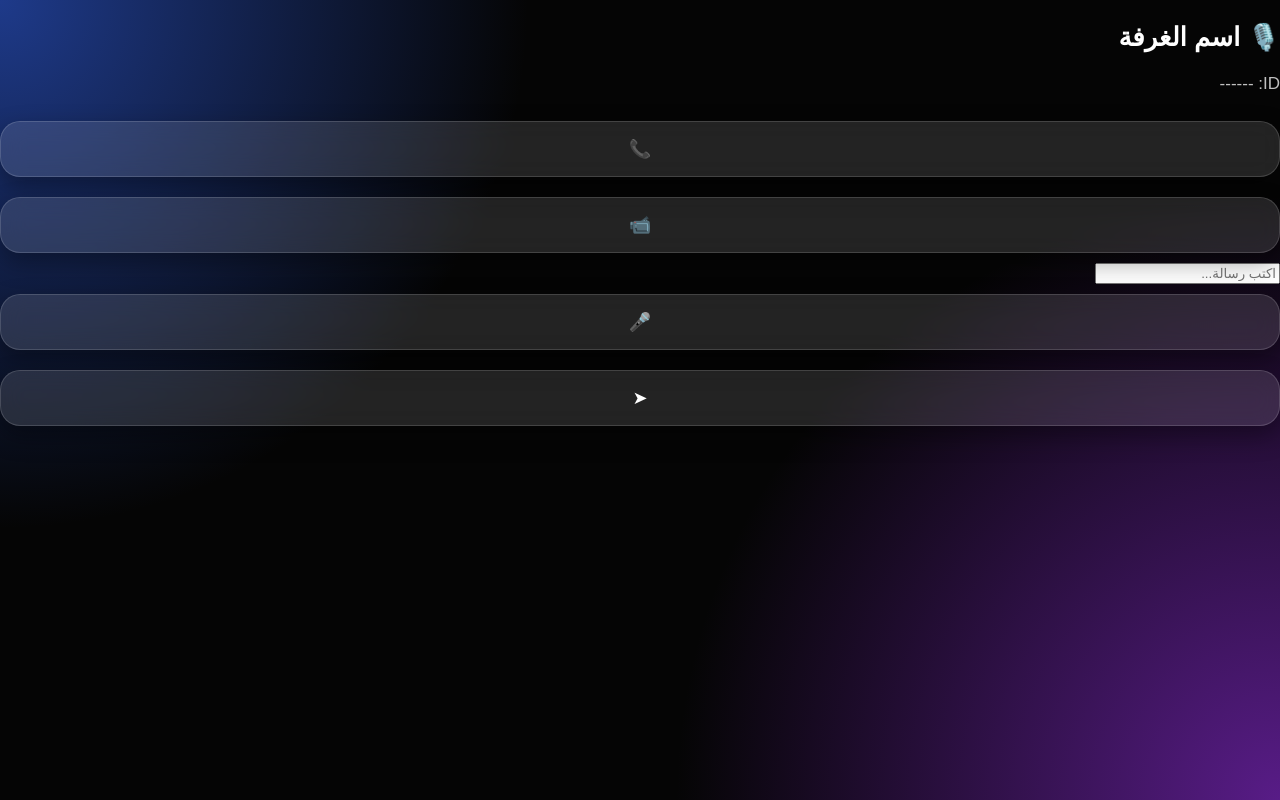
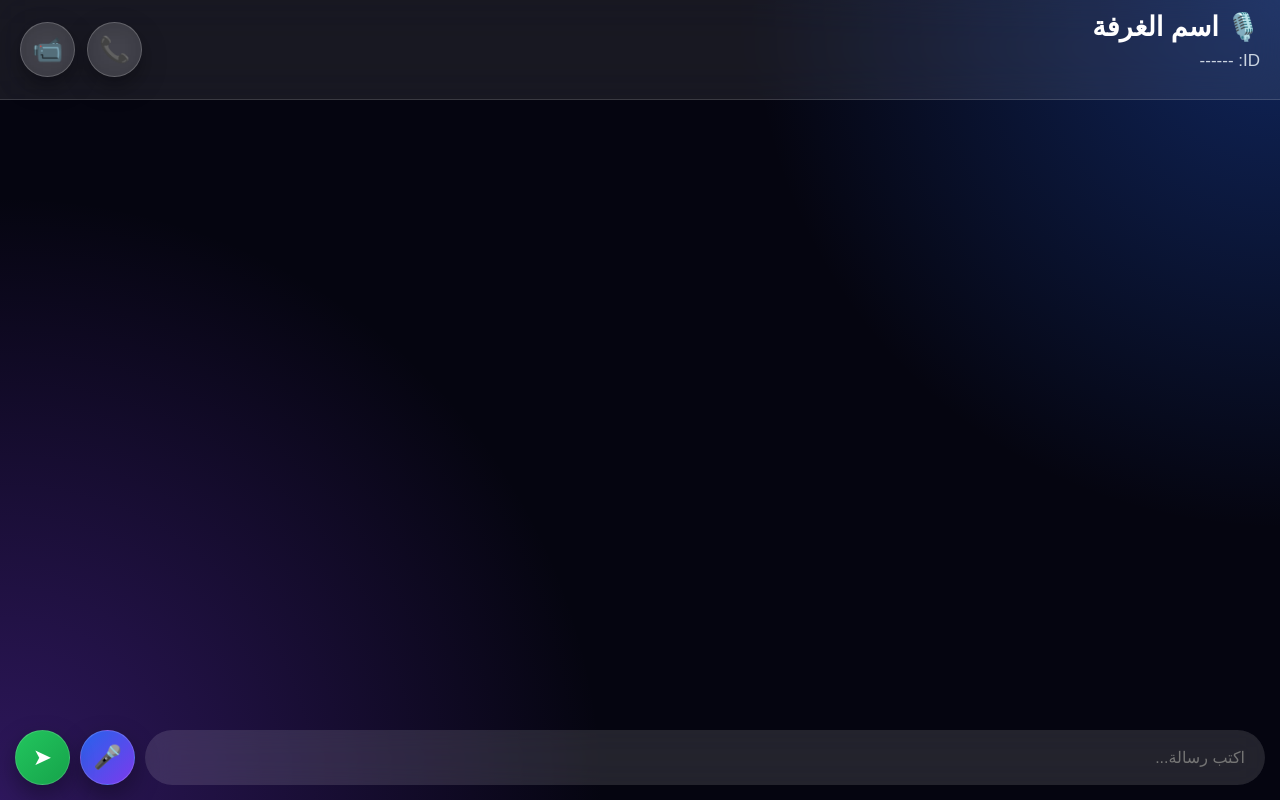
Before and after one commit to mecdjhjhnh37-collab/walkie-talkie-majd, a Flask app: page /room in a window 1280 px wide. Run offline with Flask 3, Linux system fonts and the light colour scheme.

Commit message:
Refactor CSS for room layout and styling

```diff
--- a/static/style.css
+++ b/static/style.css
@@ -412,72 +412,86 @@ button:active{
 
 
 /* اله
-/* ============ MECD VOICE PRO ROOM ============ */
 
-.room{
+/* =============== MECD VOICE ROOM FINAL =============== */
+
+.room-page{
+
     width:100%;
     height:100vh;
+
     display:flex;
     flex-direction:column;
+
     background:
-    radial-gradient(circle at top right,
-    rgba(99,102,241,.25),
-    transparent 35%),
+    radial-gradient(
+    circle at top right,
+    rgba(37,99,235,.35),
+    transparent 35%
+    ),
 
-    radial-gradient(circle at bottom left,
-    rgba(0,200,255,.15),
-    transparent 40%),
+    radial-gradient(
+    circle at bottom left,
+    rgba(124,58,237,.35),
+    transparent 40%
+    ),
 
-    #020617;
+    #050510;
 
     color:white;
+
+    overflow:hidden;
 }
 
 
-/* الشريط العلوي */
 
-.top{
+/* رأس الغرفة */
 
-    height:165px;
+.room-header{
 
-    padding:25px;
+    height:100px;
 
     display:flex;
 
-    flex-direction:column;
+    align-items:center;
 
-    align-items:flex-end;
+    justify-content:space-between;
 
-    justify-content:center;
+    padding:20px;
 
     background:
-    rgba(255,255,255,.06);
+    rgba(255,255,255,.08);
 
     backdrop-filter:blur(20px);
 
     border-bottom:
-    1px solid rgba(255,255,255,.12);
+    1px solid rgba(255,255,255,.15);
 
 }
 
 
-.top h1{
 
-    font-size:30px;
+/* اسم الغرفة */
 
-    margin:0;
+.room-info{
 
-    text-shadow:
-    0 0 15px #6366f1;
+    text-align:right;
 
 }
 
 
-.top p{
+.room-info h2{
 
-    margin-top:10px;
+    margin:0;
 
-    font-size:18px;
+    font-size:27px;
+
+}
+
+
+.room-info p{
+
+    margin-top:8px;
 
     color:#cbd5e1;
 
@@ -485,26 +499,95 @@ button:active{
 
 
 
-/* أزرار الاتصال فوق */
+/* أزرار الاتصال */
 
-.top::before{
+.room-actions{
 
-    content:"📹   📞";
+    display:flex;
 
-    position:absolute;
+    gap:12px;
 
-    left:35px;
+}
 
-    top:120px;
 
-    font-size:28px;
+
+.room-actions button{
+
+    width:55px;
+
+    height:55px;
+
+    border-radius:50%;
+
+    padding:0;
+
+    margin:0;
 
     background:
+
     rgba(255,255,255,.12);
+
+    border:
+
+    1px solid rgba(255,255,255,.2);
+
+    font-size:25px;
+
+}
+
+
+
+/* الرسائل */
+
+.messages{
+
+    flex:1;
+
+    padding:20px;
+
+    overflow-y:auto;
+
+}
+
+
+
+/* شريط الكتابة */
+
+.message-bar{
+
+    display:flex;
+
+    align-items:center;
+
+    gap:10px;
 
     padding:15px;
 
+}
+
+
+
+/* مربع الرسالة */
+
+.message-bar input{
+
+    flex:1;
+
+    height:55px;
+
     border-radius:30px;
+
+    border:none;
+
+    padding:0 20px;
+
+    background:
+
+    rgba(255,255,255,.12);
+
+    color:white;
+
+    font-size:16px;
 
     backdrop-filter:blur(15px);
 
@@ -512,120 +595,29 @@ button:active{
 
 
 
-/* المايك */
+/* زر المايك */
 
-.voice{
+#voiceBtn{
 
-    flex:1;
+    width:55px;
 
-    display:flex;
-
-    justify-content:center;
-
-    align-items:center;
-
-}
-
-
-
-#talk{
-
-    width:130px;
-
-    height:130px;
+    height:55px;
 
     border-radius:50%;
+
+    padding:0;
+
+    margin:0;
 
     background:
 
     linear-gradient(
     135deg,
-    #6366f1,
-    #a855f7
+    #2563eb,
+    #7c3aed
     );
 
-    color:white;
-
-    font-size:22px;
-
-    border:none;
-
-    box-shadow:
-
-    0 0 50px rgba(139,92,246,.8);
-
-}
-
-
-#talk:active{
-
-    transform:scale(.9);
-
-}
-
-
-
-/* الرسائل */
-
-.chat{
-
-    position:absolute;
-
-    bottom:100px;
-
-    width:100%;
-
-}
-
-
-
-#messages{
-
-    display:none;
-
-}
-
-
-
-/* مكان الكتابة */
-
-.send{
-
-    display:flex;
-
-    gap:10px;
-
-    padding:15px;
-
-    align-items:center;
-
-}
-
-
-
-.send input{
-
-    height:55px;
-
-    border-radius:35px;
-
-    background:
-
-    rgba(255,255,255,.12);
-
-    backdrop-filter:blur(15px);
-
-    color:white;
-
-    font-size:17px;
-
-}
-
-
-
-.send input::placeholder{
-
-    color:#94a3b8;
+    font-size:23px;
 
 }
 
@@ -633,13 +625,17 @@ button:active{
 
 /* زر الإرسال */
 
-.send button{
+#sendMessage{
 
-    width:58px;
+    width:55px;
 
-    height:58px;
+    height:55px;
 
     border-radius:50%;
+
+    padding:0;
+
+    margin:0;
 
     background:
 
@@ -649,45 +645,16 @@ button:active{
     #16a34a
     );
 
-    font-size:25px;
-
-    box-shadow:
-
-    0 0 25px rgba(34,197,94,.5);
+    font-size:23px;
 
 }
 
 
 
-/* الأزرار القديمة تحت */
+/* الأعضاء مخفية حالياً */
 
-.buttons{
+.members-box{
 
     display:none;
 
 }
-
-
-/* زر المايك الصغير بجانب الإرسال */
-
-.room .voice{
-
-    position:absolute;
-
-    bottom:20px;
-
-    left:120px;
-
-}
-
-
-
-.room .voice #talk{
-
-    width:60px;
-
-    height:60px;
-
-    font-size:22px;
-
-}
```
